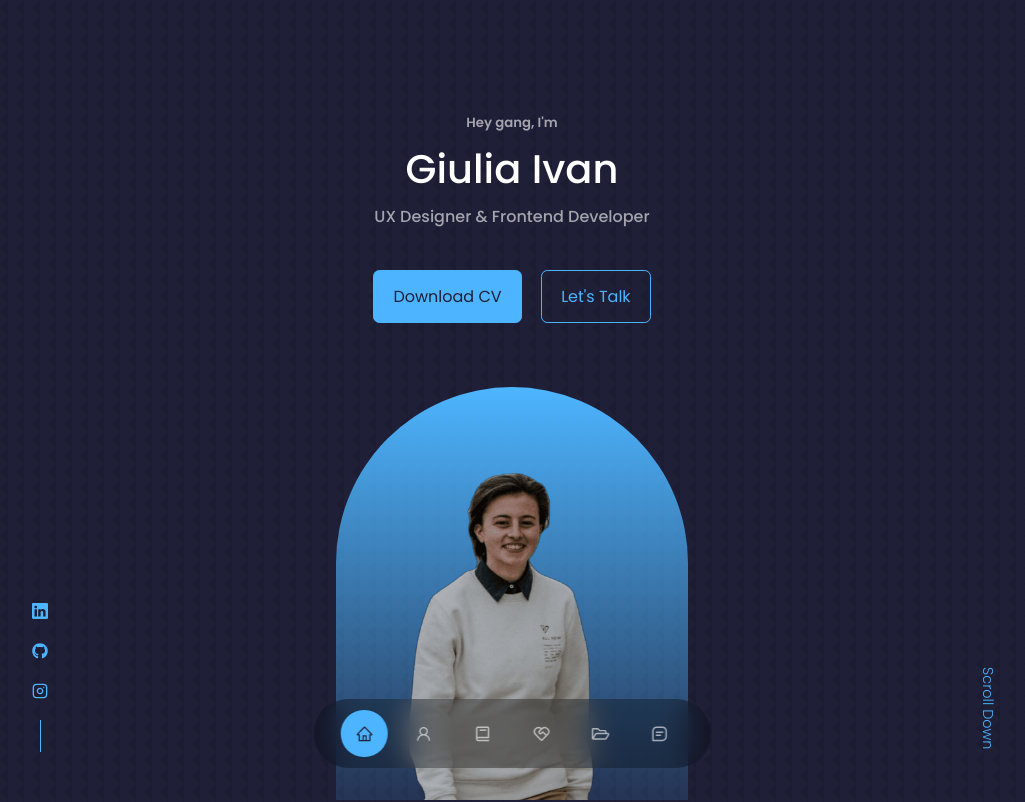
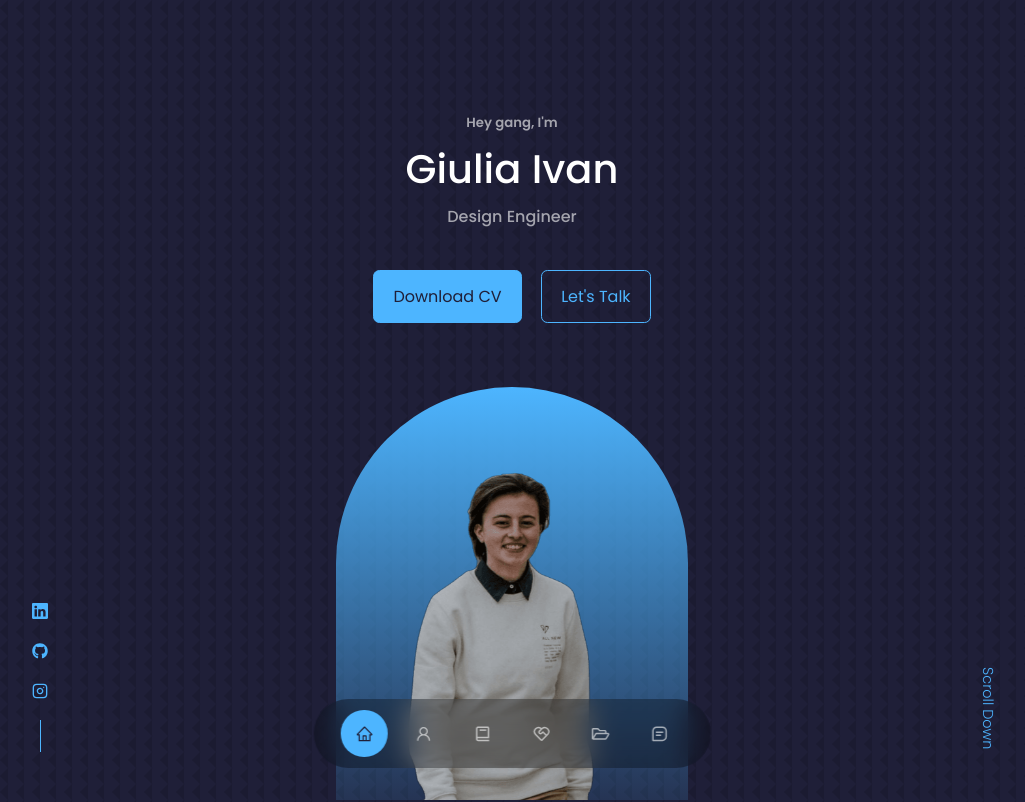
Before and after one commit to GiuliaIvan/portfolio-updatedVersion, a React (Create React App) app: page / in a window 1280 px wide. Shown: the top 802 px of the page, without its empty margins (128-1153 px from the left). Built offline with nearby package versions, Linux system fonts and the light colour scheme.

Commit message:
Change job title from 'UX Designer & Frontend Developer' to 'Design Engineer'

```diff
--- a/src/components/header/Header.jsx
+++ b/src/components/header/Header.jsx
@@ -10,7 +10,7 @@ const Header = () => {
       <div className="container header__container">
         <h5 className="text-light">Hey gang, I'm</h5>
         <h1>Giulia Ivan</h1>
-        <h4 className="text-light">UX Designer & Frontend Developer</h4>
+        <h4 className="text-light">Design Engineer</h4>
         {/* <h5 className="text-light">
           and I design and building intuitive, user-centered digital experiences
           from concept to code
```
